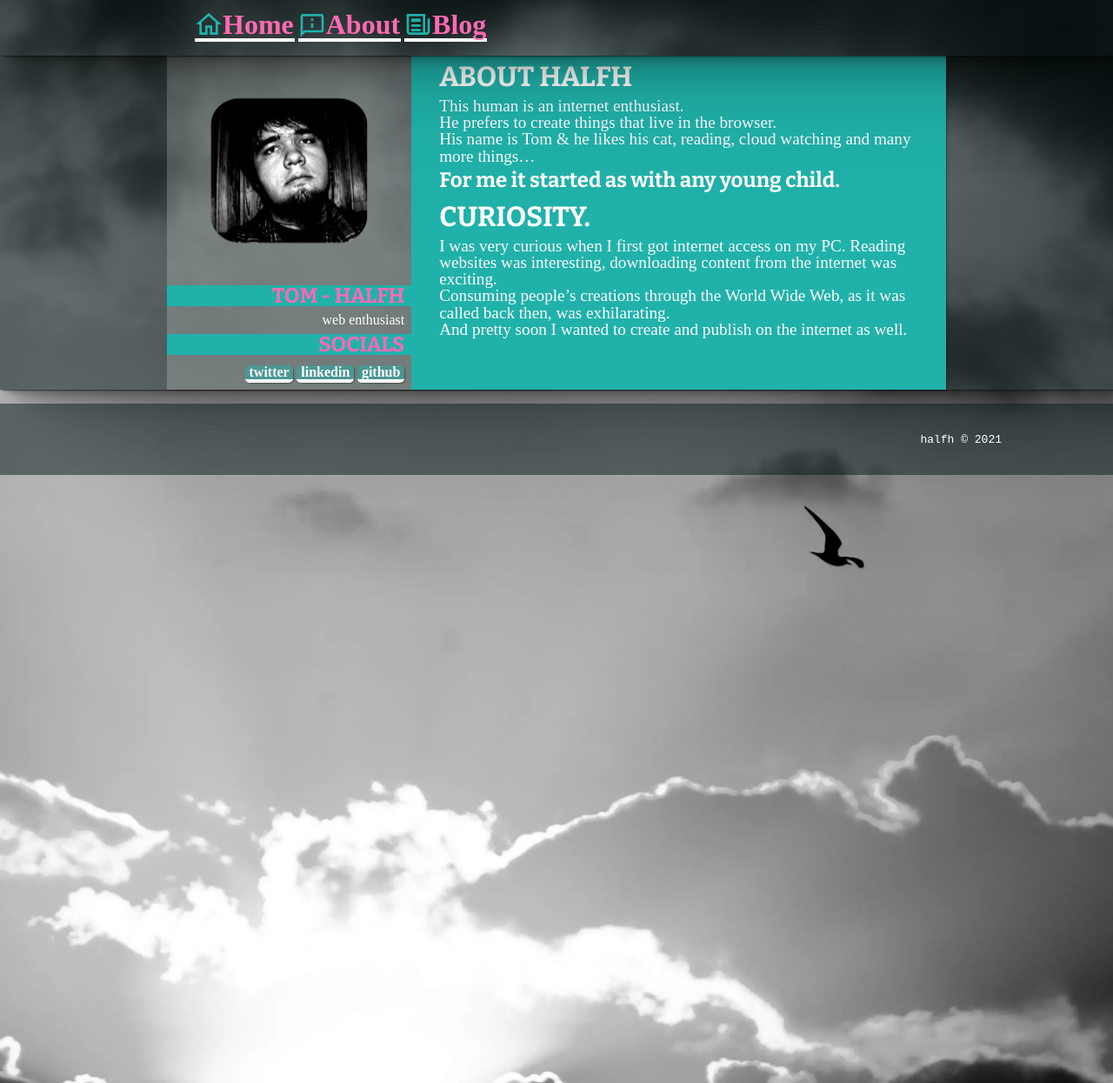
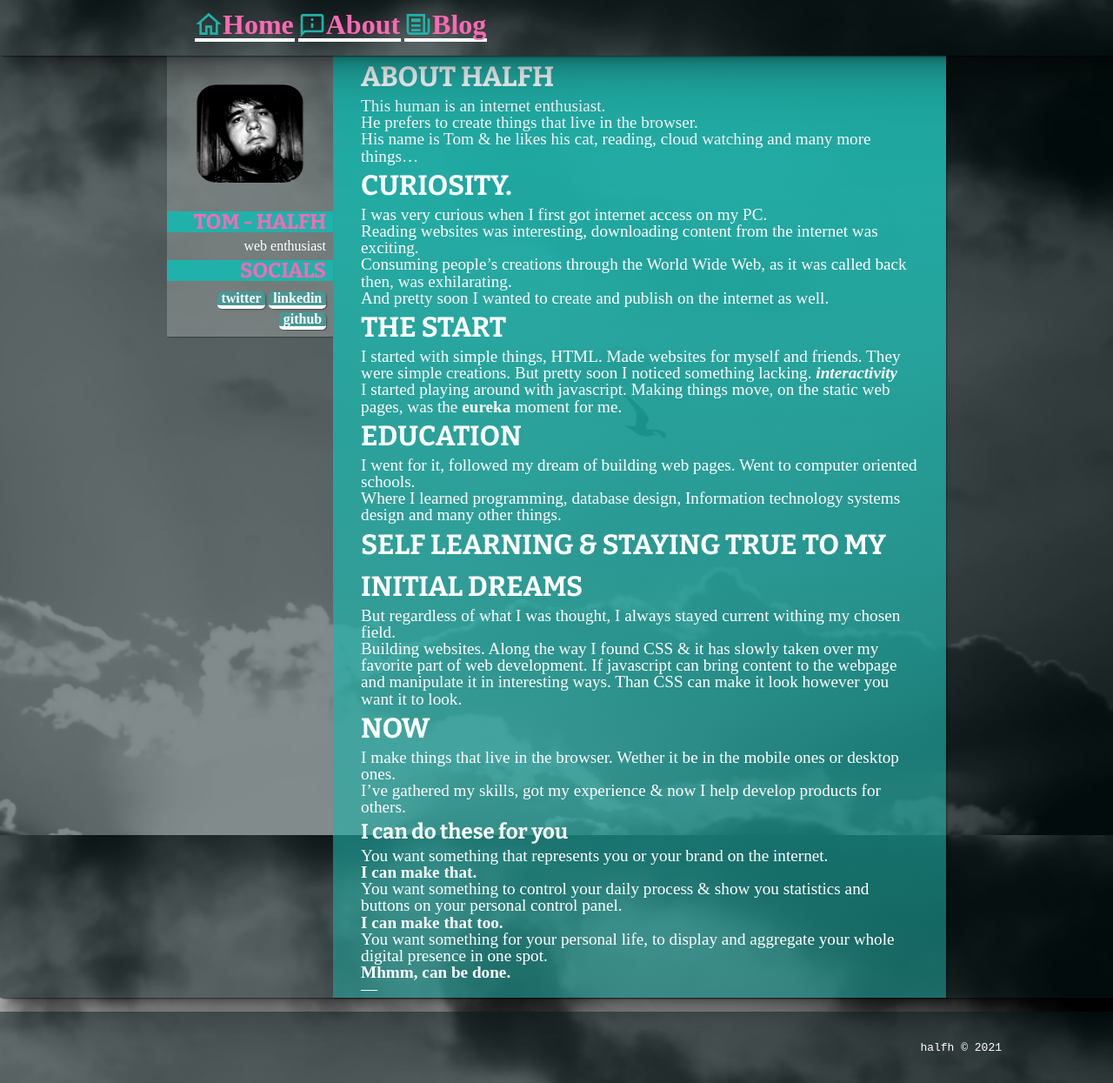
Before and after one commit to halfh/old.halfh, a Jekyll site: the page built from about.md, in a window 1280 px wide and 1245 px high. Shown: the whole window at 87% size. Built offline with Jekyll 4.4.1, drawn with Linux system fonts in a browser that asks for light colours; some web fonts are replaced.

Commit message:
about me text plus intro
Signed-off-by: halfh <lakeside696@gmail.com>

```diff
--- /dev/null
+++ b/_layouts/home.html
@@ -0,0 +1,6 @@
+---
+title: Home
+layout: default
+---
+
+<main class="greetings">{{content}}</main>
--- a/_sass/main.scss
+++ b/_sass/main.scss
@@ -155,7 +155,13 @@ nav {
     .about_section {
         box-shadow: var(--shadow-elevation-low);
         padding: 0 2rem;
-        background-color: $bg;
+        // background-color: $bg;
+        background: rgb(32, 178, 170);
+        background: linear-gradient(
+            180deg,
+            rgba(32, 178, 170, 1) 0%,
+            rgba(32, 178, 170, 0.5) 100%
+        );
     }
     .card {
         box-shadow: var(--shadow-elevation-low);
--- a/about.md
+++ b/about.md
@@ -8,9 +8,42 @@ This human is an internet enthusiast.
 He prefers to create things that live in the browser.
 His name is Tom & he likes his cat, reading, cloud watching and many more things...
 
-## For me it started as with any young child.
 # Curiosity.
 
-I was very curious when I first got internet access on my PC. Reading websites was interesting, downloading content from the internet was exciting.
+I was very curious when I first got internet access on my PC.
+Reading websites was interesting, downloading content from the internet was exciting.
 Consuming people's creations through the World Wide Web, as it was called back then, was exhilarating.
 And pretty soon I wanted to create and publish on the internet as well.
+
+# The start
+
+I started with simple things, HTML. Made websites for myself and friends.
+They were simple creations. But pretty soon I noticed something lacking. __*interactivity*__
+I started playing around with javascript. Making things move, on the static web pages, was the __eureka__ moment for me.
+
+# Education
+
+I went for it, followed my dream of building web pages. Went to computer oriented schools.
+Where I learned programming, database design, Information technology systems design and many other things.
+
+# Self learning & staying true to my initial dreams
+
+But regardless of what I was thought, I always stayed current withing my chosen field.
+Building websites. Along the way I found CSS & it has slowly taken over my favorite part of web development.
+If javascript can bring content to the webpage and manipulate it in interesting ways. Than CSS can make it look however you want it to look.
+
+# now
+
+I make things that live in the browser. Wether it be in the mobile ones or desktop ones.
+
+I've gathered my skills, got my experience & now I help develop products for others.
+
+## I can do these for you
+
+You want something that represents you or your brand on the internet.
+__I can make that.__
+You want something to control your daily process & show you statistics and buttons on your personal control panel.
+__I can make that too.__
+You want something for your personal life, to display and aggregate your whole digital presence in one spot.
+__Mhmm, can be done.__
+---
```
Also changed, not shown: _includes/about_card.html (+6 -2 lines), index.md (+9 -1 lines), assets/img/friends.webp (added), 4 other files.
